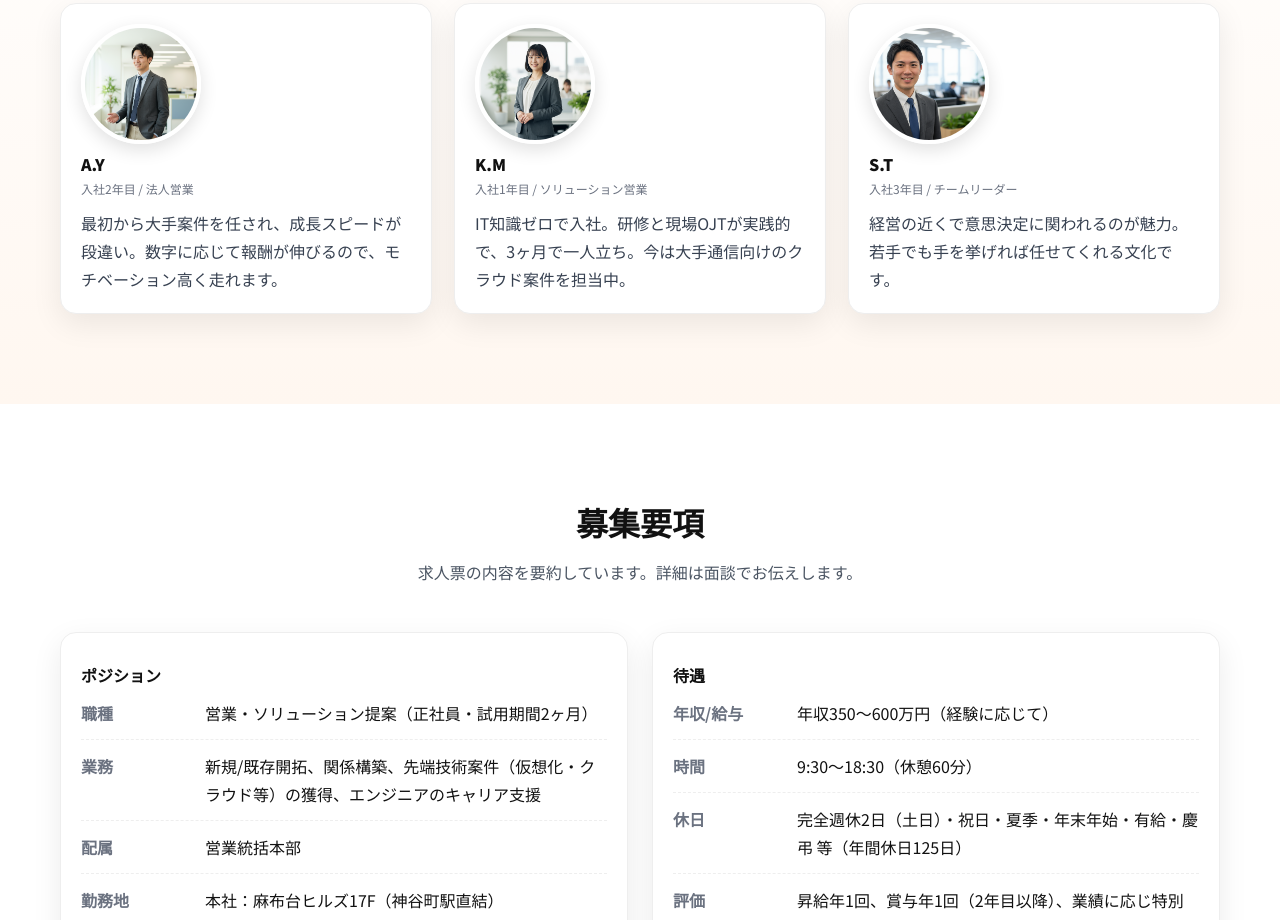
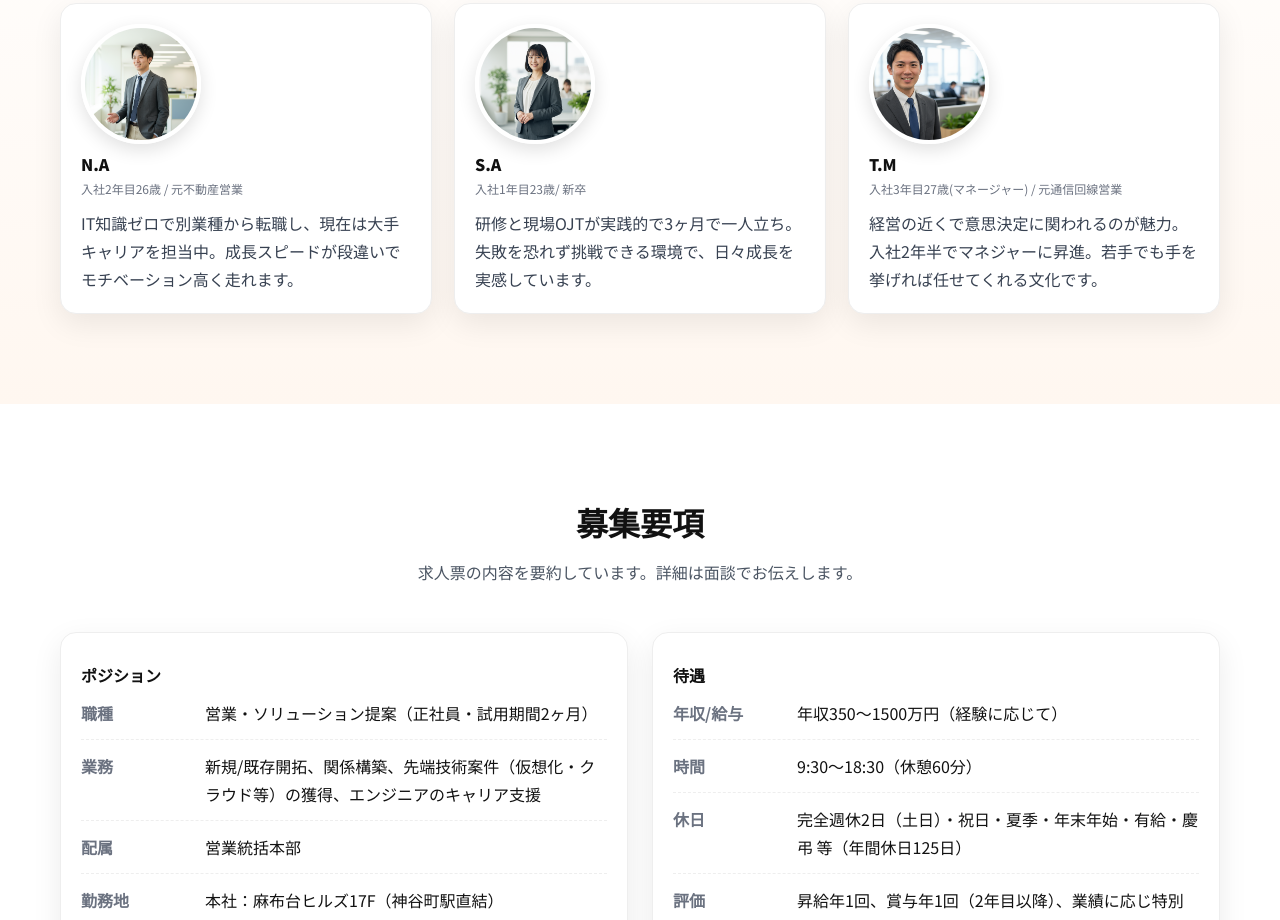
Before and after one commit to baudroie/recruit_sales, a plain HTML site: page index.html in a window 1280 px wide. Shown: the part 2901-3821 px from the top of the page. Drawn offline with Linux system fonts and the light colour scheme.

Commit message:
Add files via upload

```diff
--- a/index.html
+++ b/index.html
@@ -97,7 +97,7 @@
     @media(max-width:640px){
       .grid-3,.value-grid,.voice-grid{grid-template-columns:1fr}
       .title{font-size:32px}
-      .sec-title{font-size:26px}
+      .sec-title{font-size:20px;line-height:1.3}
       nav ul{gap:8px}
       .btn-nav{padding:6px 12px;font-size:13px}
       .header-inner{padding:10px 0}
@@ -144,7 +144,7 @@
         </div>
         <div class="card">
           <h3>顧客</h3>
-          <p>大手通信会社、SIer、エンドユーザ企業などエンタープライズ中心。（例：NTT/KDDI/ソフトバンク/NRI 等）</p>
+          <p>大手通信会社、SIer、エンドユーザ企業などエンタープライズ中心。（例：NTT/KDDI/ソフトバンク/金融機関/ゲーム会社 等）</p>
         </div>
         <div class="card">
           <h3>ミッション</h3>
@@ -217,21 +217,21 @@
       <div class="voice-grid">
         <div class="voice">
           <div class="avatar"><img src="./human_AY.png" alt="A.Y"></div>
-          <div class="name">A.Y</div>
-          <div class="pos">入社2年目 / 法人営業</div>
-          <p>最初から大手案件を任され、成長スピードが段違い。数字に応じて報酬が伸びるので、モチベーション高く走れます。</p>
+          <div class="name">N.A</div>
+          <div class="pos">入社2年目26歳 / 元不動産営業</div>
+          <p>IT知識ゼロで別業種から転職し、現在は大手キャリアを担当中。成長スピードが段違いでモチベーション高く走れます。</p>
         </div>
         <div class="voice">
           <div class="avatar"><img src="./human_KM.png" alt="K.M"></div>
-          <div class="name">K.M</div>
-          <div class="pos">入社1年目 / ソリューション営業</div>
-          <p>IT知識ゼロで入社。研修と現場OJTが実践的で、3ヶ月で一人立ち。今は大手通信向けのクラウド案件を担当中。</p>
+          <div class="name">S.A</div>
+          <div class="pos">入社1年目23歳/ 新卒</div>
+          <p>研修と現場OJTが実践的で3ヶ月で一人立ち。失敗を恐れず挑戦できる環境で、日々成長を実感しています。</p>
         </div>
         <div class="voice">
           <div class="avatar"><img src="./human_ST.png" alt="S.T"></div>
-          <div class="name">S.T</div>
-          <div class="pos">入社3年目 / チームリーダー</div>
-          <p>経営の近くで意思決定に関われるのが魅力。若手でも手を挙げれば任せてくれる文化です。</p>
+          <div class="name">T.M</div>
+          <div class="pos">入社3年目27歳(マネージャー) / 元通信回線営業</div>
+          <p>経営の近くで意思決定に関われるのが魅力。入社2年半でマネジャーに昇進。若手でも手を挙げれば任せてくれる文化です。</p>
         </div>
       </div>
     </div>
@@ -254,7 +254,7 @@
         </div>
         <div class="list">
           <h4>待遇</h4>
-          <div class="row"><div class="key">年収/給与</div><div class="val">年収350〜600万円（経験に応じて）</div></div>
+          <div class="row"><div class="key">年収/給与</div><div class="val">年収350〜1500万円（経験に応じて）</div></div>
           <div class="row"><div class="key">時間</div><div class="val">9:30〜18:30（休憩60分）</div></div>
           <div class="row"><div class="key">休日</div><div class="val">完全週休2日（土日）・祝日・夏季・年末年始・有給・慶弔 等（年間休日125日）</div></div>
           <div class="row"><div class="key">評価</div><div class="val">昇給年1回、賞与年1回（2年目以降）、業績に応じ特別賞与あり</div></div>
@@ -263,7 +263,7 @@
         <div class="list">
           <h4>応募条件</h4>
           <div class="row"><div class="key">経験</div><div class="val">法人向け営業経験があれば歓迎（人材・広告・ITなど）。未経験も成長意欲を重視し選考。</div></div>
-          <div class="row"><div class="key">顧客例</div><div class="val">NTT、KDDI、ソフトバンク、IIJ、野村総研 等の大手企業群</div></div>
+          <div class="row"><div class="key">顧客例</div><div class="val">NTT、KDDI、ソフトバンク、金融機関、ゲーム会社 等の大手企業群</div></div>
           <div class="row"><div class="key">特徴</div><div class="val">若手中心の上場企業。経営に近い立場で裁量大・早期抜擢のチャンス。</div></div>
         </div>
       </div>
@@ -296,8 +296,8 @@
   <section class="cta" id="entry">
     <div class="container">
       <h2 class="sec-title" style="color:#fff">まずはカジュアル面談から</h2>
-      <p style="opacity:.9;margin-top:6px">30秒で完了。話を聞いてみるだけでもOK。</p>
-      <a class="btn-big" href="https://s.lmes.jp/landing-qr/1657893371-rRVdmjzQ?uLand=XIrTCH" target="_blank" rel="noopener">LINEで応募する</a>
+      <p style="opacity:.9;margin-top:6px">30秒で完了<br>話を聞いてみるだけでもOK</p>
+      <a class="btn-big" href="https://form.lmes.jp/landing-qr/1657893371-rRVdmjzQ?uLand=aTCLRm" target="_blank" rel="noopener">LINEで応募する</a>
     </div>
   </section>
 
```
